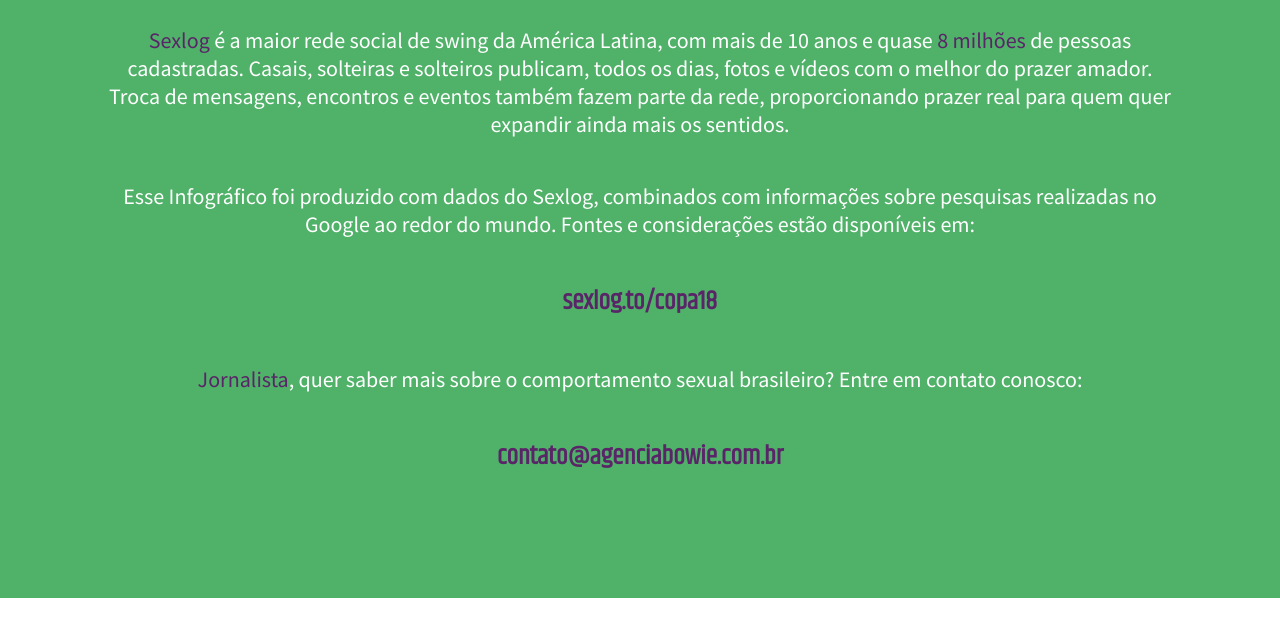
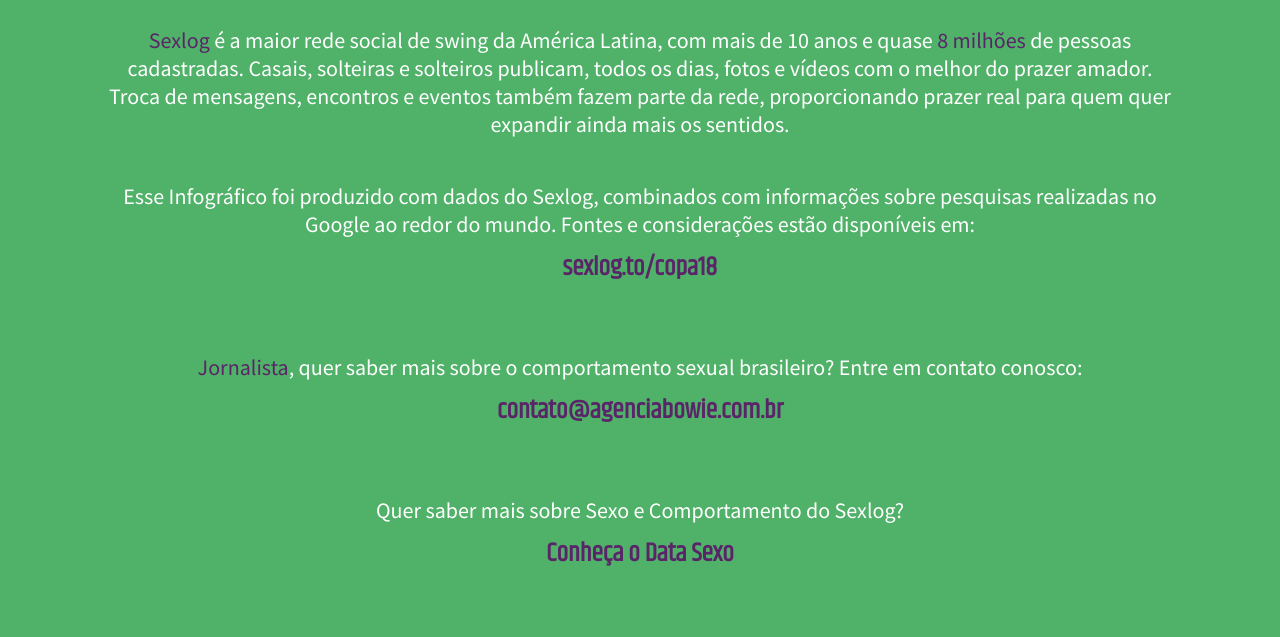
Before and after one commit to GuiXavier26/futebol, a plain HTML site: page index.html in a window 1280 px wide. Shown: the part 10562-11199 px from the top of the page. Before the commit the page ends 11160 px from the top, so only its background shows below. Drawn offline with Linux system fonts and the light colour scheme.

Commit message:
Adicionando data sexo ao footer

```diff
--- a/assets/styles/main.css
+++ b/assets/styles/main.css
@@ -69,6 +69,12 @@
     text-decoration: none;
     padding-top: 10px;
     width: 95%;
+    font-size: 12px;
+}
+
+.footer-info {
+    display: flex;
+    flex-direction: column;
 }
 
  .footer-text {
@@ -94,6 +100,7 @@
      text-decoration: none;
      font-family: 'Khand', sans-serif;
      font-weight: bold;
+     margin-top: 10px;
  }
 
  .footer {
@@ -117,4 +124,7 @@
      .footer-bold-link {
         font-size: 26px;
      }
+     .header-text {
+        font-size: 16px;
+     }
  }
--- a/index.html
+++ b/index.html
@@ -18,7 +18,7 @@
 
 <body>
     <section class="apresentation">
-        <a href="https://www.datasexo.com.br/" class="block header-text" target="_blank" >Conheça o Data Sexo</a>
+        <a href="https://www.datasexo.com.br/" class="block header-text" target="_blank">Conheça o Data Sexo</a>
         <img class="block" src="assets/images/bloco 1.png" alt="Apresentação Copa do Tesão">
         <img class="block" src="assets/images/bloco 2.png" alt="País mais interessado em putaria top 3">
         <img class="block" src="assets/images/bloco 3.png" alt="Pais mais interessado em putaria top 10">
@@ -94,25 +94,29 @@
                 quer expandir ainda mais os sentidos.
             </p>
 
-            <p>Esse Infográfico foi produzido com dados do Sexlog, combinados com informações sobre pesquisas realizadas no
+            <p class="footer-info">Esse Infográfico foi produzido com dados do Sexlog, combinados com informações sobre pesquisas realizadas no
                 Google ao redor do mundo. Fontes e considerações estão disponíveis em:
-            </p>
-
-            <p>
                 <a class="footer-bold-link" href="http://sexlog.to/copa18" target="_blank">
                     sexlog.to/copa18
                 </a>
             </p>
 
-            <p>
-                <span class="footer-bold">Jornalista</span>, quer saber mais sobre o comportamento sexual brasileiro? Entre em contato conosco:
-            </p>
 
-            <p>
+            <p class="footer-info">
+                <div><span class="footer-bold">Jornalista</span>, quer saber mais sobre o comportamento sexual brasileiro? Entre em contato conosco:</div>
                 <a class="footer-bold-link" href="mailto:contato@agenciabowie.com.br">
                     contato@agenciabowie.com.br
                 </a>
             </p>
+
+
+            <p class="footer-info">
+                Quer saber mais sobre Sexo e Comportamento do Sexlog?
+                <a  href="https://www.datasexo.com.br/" class="footer-bold-link" target="_blank">
+                    Conheça o Data Sexo
+                </a>
+            </p>
+
         </div>
     </footer>
 </body>
```
